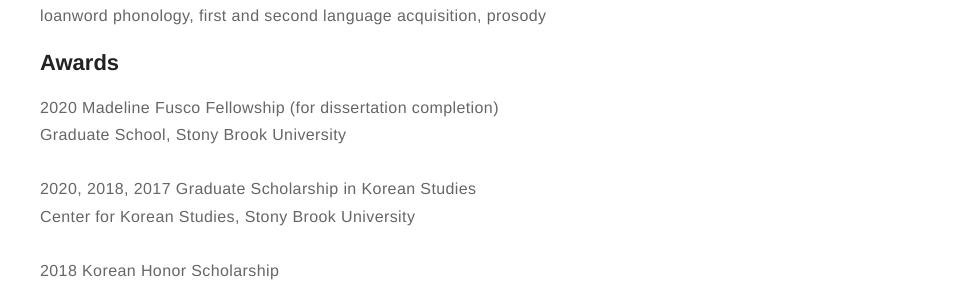
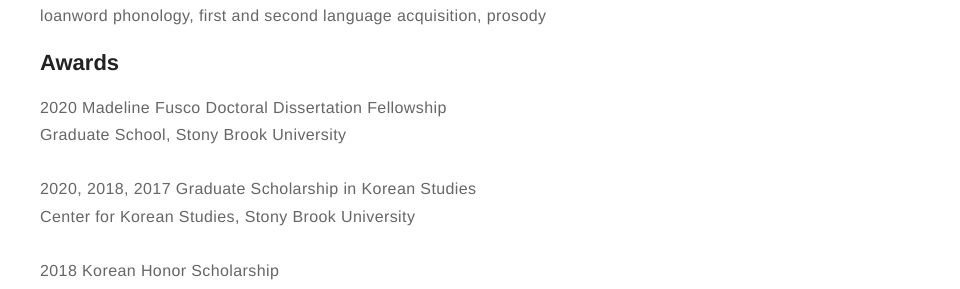
Before and after one commit to jiyeakim/jiyeakim.github.io, a Jekyll site: the page built from about.md, in a window 1280 px wide. Shown: the part 671-960 px from the top of the page, without its empty margins (320-1280 px from the left). Built offline with Jekyll 4.4.1, drawn with Linux system fonts in a browser that asks for light colours.

Commit message:
about changed

```diff
--- a/about.md
+++ b/about.md
@@ -13,7 +13,7 @@ Phonology, morphology, morpho-phonology, epenthesis, typology, variation, produc
 
 <h2>Awards</h2>
 
-<b>2020 Madeline Fusco Fellowship</b> (for dissertation completion)<br>
+<b>2020 Madeline Fusco Doctoral Dissertation Fellowship</b><br>
 Graduate School, Stony Brook University<br><br>
 <b>2020, 2018, 2017 Graduate Scholarship in Korean Studies</b><br>
 Center for Korean Studies, Stony Brook University<br><br>
```
